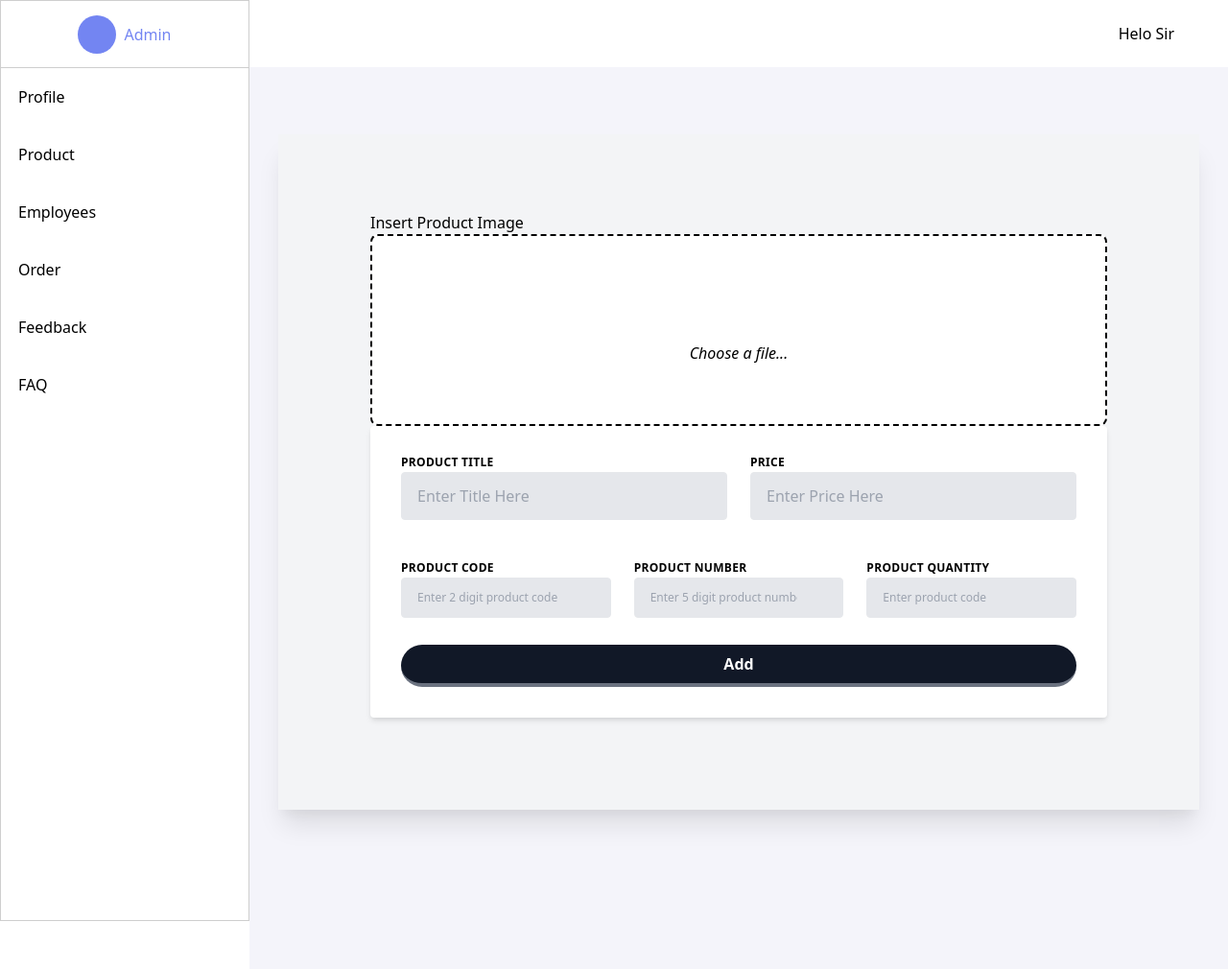
After one commit to Huzaifaanxari/E-Project, a PHP site: page /admin/Add_product.php in a window 1280 px wide. The commit adds this page. Shown: the whole page at 96% size. Run offline with PHP 8.4, Linux system fonts and the light colour scheme.

Commit message:
huzaifa update

```diff
--- a/admin/Add product link.txt
+++ /dev/null
@@ -1 +0,0 @@
-https://codepen.io/gregh/embed/rjbmXb/?theme-id=modal#result-box
--- /dev/null
+++ b/admin/Add_product.php
@@ -0,0 +1,186 @@
+<?php
+include 'conn.php';
+if (isset($_POST['add'])) {
+    $img_temp_name = $_FILES['pr_img']['tmp_name'];
+    $img_name = $_FILES['pr_img']['name'];
+    $img_type = $_FILES['pr_img']['type'];
+    extract($_POST);
+    move_uploaded_file($img_temp_name,"img/product images/".$img_name);
+    $product_data_sending_query = "INSERT INTO `product`(`ProductCode`, `ProductNumber`, `ProductName`, `ProductPrice`, `ProductImageName`, `ProductImageType`, `ProductQuantity`) VALUES ('$pr_code','$pr_number','$pr_title','$pr_price','$img_name','$img_type','$pr_quantity')";
+    mysqli_query($conn,$product_data_sending_query);
+    echo '<script>window.location.href="products.php";</script>';
+
+}
+
+?>
+<!DOCTYPE html>
+<html lang="en">
+
+<head>
+    <meta charset="UTF-8">
+    <meta name="viewport" content="width=device-width, initial-scale=1.0">
+    <meta http-equiv="X-UA-Compatible" content="ie=edge">
+    <title>Dashboard</title>
+
+    <!-- Mes styles-->
+    <link rel="stylesheet" href="style.css">
+    <!-- <link rel="stylesheet" href="style2.css"> -->
+    <link rel="stylesheet" href="https://cdnjs.cloudflare.com/ajax/libs/tailwindcss/2.2.19/tailwind.min.css" referrerpolicy="no-referrer" />
+    <style>
+        .input-preview__src {
+            display: none;
+        }
+
+        .input-preview {
+            border: dashed black 0.175em;
+            border-radius: 0.5em;
+            width: 100%;
+            height: 200px;
+            display: flex;
+            justify-content: center;
+            align-items: center;
+            background-size: contain;
+            background-repeat: no-repeat;
+            background-position: center;
+            background-color: white;
+            position: relative;
+            transition: ease-in-out 750ms;
+            cursor: pointer;
+        }
+
+        .input-preview::after {
+            position: absolute;
+            top: 50%;
+            left: 0;
+            width: 100%;
+            text-align: center;
+            transform: translateY(50%);
+            content: "Choose a file...";
+            font-style: italic;
+            font-size: 1em;
+        }
+
+        .has-image::before {
+            position: absolute;
+            top: 0;
+            left: 0;
+            width: 100%;
+            height: 100%;
+            background: rgba(50, 50, 50, 0.5);
+            content: " ";
+            transition: ease-in-out 750ms;
+        }
+
+        .has-image::after {
+            content: "Choose another file...";
+            color: white;
+        }
+    </style>
+
+</head>
+
+<body>
+
+    <?php include 'Components/Sidebar.php' ?>
+
+
+    <!-- My Main Content -->
+    <div class="mainContent">
+        <nav>
+
+            <div class="user">
+                Helo Sir
+            </div>
+
+        </nav>
+
+        <!-- My Box Content -->
+        <div class="boxContent">
+            <div class="bg-gray-100 mx-auto max-w-6xl bg-white py-20 px-12 lg:px-24 shadow-xl mb-24">
+                <form method="post" enctype="multipart/form-data">
+
+                    <h1>Insert Product Image</h1>
+                    <label class="input-preview" for="img">
+                        <input class="input-preview__src" id="img" name="pr_img" type="file" accept="image/*" required/>
+                    </label>
+                    <div class="bg-white shadow-md rounded px-8 pt-6 pb-8 mb-4 flex flex-col">
+                        <div class="-mx-3 md:flex mb-6">
+                            <div class="md:w-1/2 px-3 mb-6 md:mb-0">
+                                <label class="uppercase tracking-wide text-black text-xs font-bold mb-2" for="title">
+                                    Product Title
+                                </label>
+                                <input class="w-full bg-gray-200 text-black border border-gray-200 rounded py-3 px-4 mb-3" id="title" type="text" name="pr_title" placeholder="Enter Title Here" required>
+
+                            </div>
+                            <div class="md:w-1/2 px-3">
+                                <label class="uppercase tracking-wide text-black text-xs font-bold mb-2" for="price">
+                                    Price
+                                </label>
+                                <input class="w-full bg-gray-200 text-black border border-gray-200 rounded py-3 px-4 mb-3" id="price" type="text" name="pr_price" placeholder="Enter Price Here" required>
+                            </div>
+                        </div>
+
+                        <div class="-mx-3 md:flex mb-2">
+                            <div class="md:w-1/2 px-3 mb-6 md:mb-0">
+                                <label class="uppercase tracking-wide text-black text-xs font-bold mb-2" for="location">
+                                    Product Code
+                                </label>
+                                <div>
+                                    <input class="w-full bg-gray-200 border border-gray-200 text-black text-xs py-3 px-4 pr-8 mb-3 rounded" id="pr_code" name="pr_code" type="number" placeholder="Enter 2 digit product code" required>
+
+                                </div>
+                            </div>
+                            <div class="md:w-1/2 px-3 mb-6 md:mb-0">
+                                <label class="uppercase tracking-wide text-black text-xs font-bold mb-2" for="location">
+                                    Product Number
+                                </label>
+                                <div>
+                                    <input class="w-full bg-gray-200 border border-gray-200 text-black text-xs py-3 px-4 pr-8 mb-3 rounded" id="pr_number" name="pr_number" type="number" placeholder="Enter 5 digit product number" required>
+
+                                </div>
+                            </div>
+                            <div class="md:w-1/2 px-3 mb-6 md:mb-0">
+                                <label class="uppercase tracking-wide text-black text-xs font-bold mb-2" for="location">
+                                    Product Quantity
+                                </label>
+                                <div>
+                                    <input class="w-full bg-gray-200 border border-gray-200 text-black text-xs py-3 px-4 pr-8 mb-3 rounded" id="pr_quantity" name="pr_quantity" type="number" placeholder="Enter product code" required>
+
+                                </div>
+                            </div>
+
+                        </div>
+                        <div class="-mx-3 md:flex mt-2">
+                            <div class="md:w-full px-3">
+                                <button class="md:w-full bg-gray-900 text-white font-bold py-2 px-4 border-b-4 hover:border-b-2 border-gray-500 hover:border-gray-100 rounded-full" type="submit" name="add">
+                                    Add
+                                </button>
+                            </div>
+                        </div>
+                    </div>
+                </form>
+            </div>
+        </div>
+    </div>
+
+    <script>
+        const fileImage = document.querySelector('.input-preview__src');
+        const filePreview = document.querySelector('.input-preview');
+
+        fileImage.onchange = function() {
+            const reader = new FileReader();
+
+            reader.onload = function(e) {
+                // get loaded data and render thumbnail.
+                filePreview.style.backgroundImage = "url(" + e.target.result + ")";
+                filePreview.classList.add("has-image");
+            };
+
+            // read the image file as a data URL.
+            reader.readAsDataURL(this.files[0]);
+        };
+
+    </script>
+</body>
+
+</html>
--- a/admin/style2.css
+++ b/admin/style2.css
@@ -1,4 +1,4 @@
-/* .form {
+.form {
     display: flex;
     flex-direction: column;
     gap: 10px;
@@ -195,4 +195,4 @@
    .fancy:hover .bottom-key-2 {
     right: 0;
     width: 0;
-  } */
+  }
--- /dev/null
+++ b/pro update.txt
@@ -0,0 +1 @@
+update
```
Also changed, not shown: admin/products.php (+53 -4 lines), admin/update_profile.php (+28 -26 lines), database/database1.sql (deleted, +0 -88 lines), database/database2.sql (+20 -18 lines), admin/index.php (line endings or trailing spaces).
